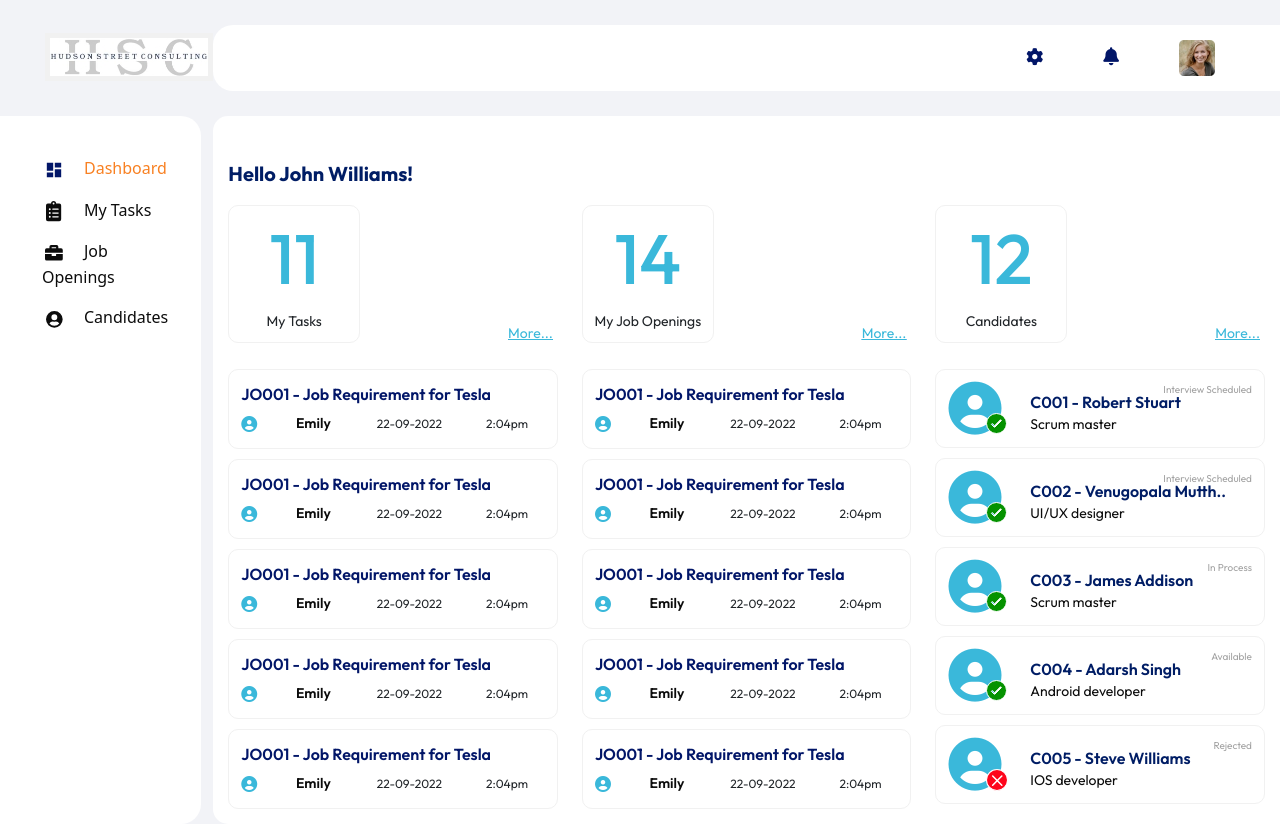
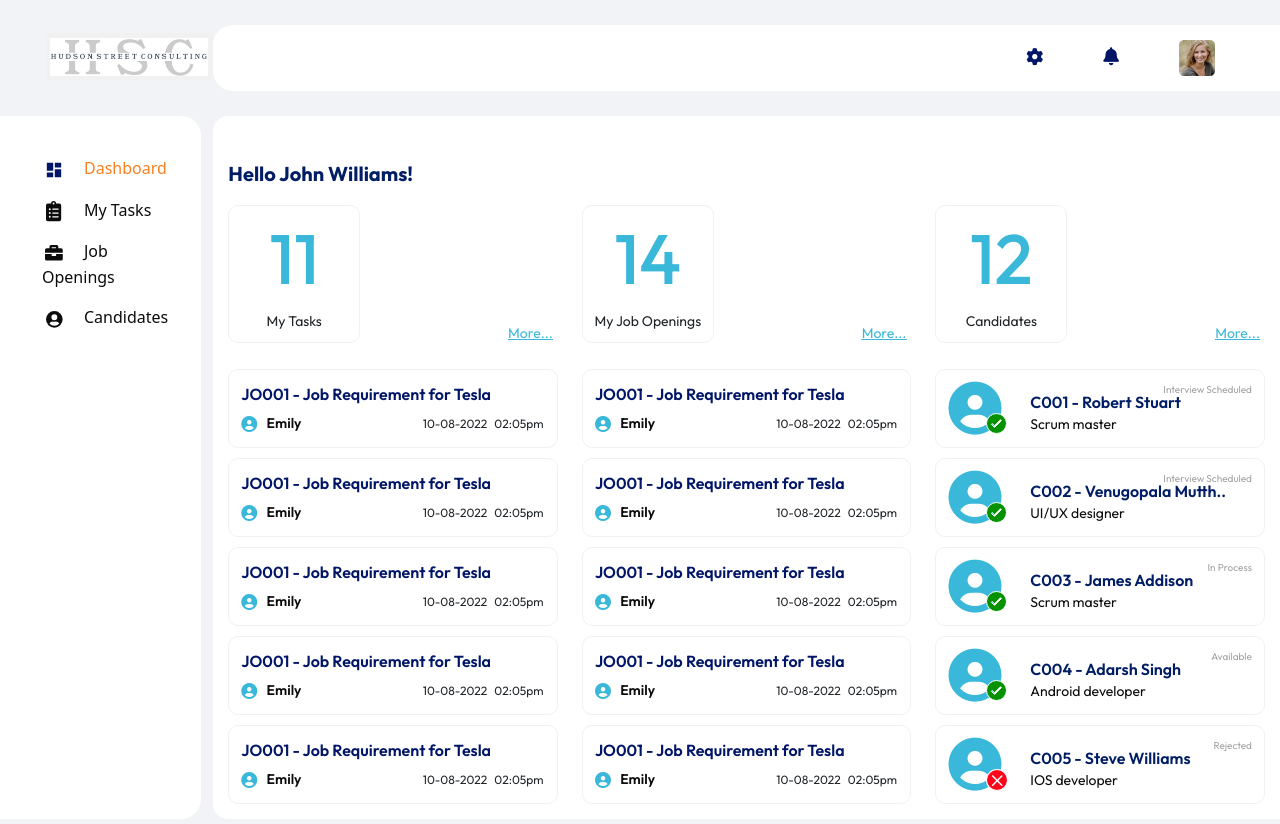
Before and after one commit to praneethbussa/ariumsoft-hsc, a React (Create React App) app: page / in a window 1280 px wide. Built offline with nearby package versions, Linux system fonts and the light colour scheme.

Commit message:
modifications

```diff
--- a/src/Components/RecruiterDashboard.js
+++ b/src/Components/RecruiterDashboard.js
@@ -74,54 +74,54 @@ const RecruitDashboard = () => {
 
   <div className="task">
     <div className="jobid">JO001 - Job Requirement for Tesla</div>
-    <Row>
-      <Col md={2}><i className="fa-solid fa-circle-user" id="user-icon"></i></Col>
-      <Col md={3}><div className="assignee-name">Emily</div></Col>
-      <Col md={4}><div className="date">22-09-2022</div></Col>
-      <Col md={2}><div className="time">2:04pm</div></Col>
-    </Row>
+      <div className='d-flex flex-row'>
+        <div className='col-md-1 client'><i className="fa-solid fa-circle-user" id="user-icon" /></div>
+        <div className="col assignee-name">Emily</div>
+        <div className='date mx-2 col-md-auto'>10-08-2022</div>
+        <div className='time col-md-2'>02:05pm</div>
+      </div>
   </div>
 
   <div className="task">
     <div className="jobid">JO001 - Job Requirement for Tesla</div>
-    <Row>
-      <Col md={2}><i className="fa-solid fa-circle-user" id="user-icon"></i></Col>
-      <Col md={3}><div className="assignee-name">Emily</div></Col>
-      <Col md={4}><div className="date">22-09-2022</div></Col>
-      <Col md={2}><div className="time">2:04pm</div></Col>
-    </Row>
+      <div className='d-flex flex-row'>
+        <div className='col-md-1 client'><i className="fa-solid fa-circle-user" id="user-icon" /></div>
+        <div className="col assignee-name">Emily</div>
+        <div className='date mx-2 col-md-auto'>10-08-2022</div>
+        <div className='time col-md-2'>02:05pm</div>
+      </div>
   </div>
 
 
   <div className="task">
     <div className="jobid">JO001 - Job Requirement for Tesla</div>
-    <Row>
-      <Col md={2}><i className="fa-solid fa-circle-user" id="user-icon"></i></Col>
-      <Col md={3}><div className="assignee-name">Emily</div></Col>
-      <Col md={4}><div className="date">22-09-2022</div></Col>
-      <Col md={2}><div className="time">2:04pm</div></Col>
-    </Row>
+      <div className='d-flex flex-row'>
+        <div className='col-md-1 client'><i className="fa-solid fa-circle-user" id="user-icon" /></div>
+        <div className="col assignee-name">Emily</div>
+        <div className='date mx-2 col-md-auto'>10-08-2022</div>
+        <div className='time col-md-2'>02:05pm</div>
+      </div>
   </div>
 
 
   <div className="task">
     <div className="jobid">JO001 - Job Requirement for Tesla</div>
-    <Row>
-      <Col md={2}><i className="fa-solid fa-circle-user" id="user-icon"></i></Col>
-      <Col md={3}><div className="assignee-name">Emily</div></Col>
-      <Col md={4}><div className="date">22-09-2022</div></Col>
-      <Col md={2}><div className="time">2:04pm</div></Col>
-    </Row>
+      <div className='d-flex flex-row'>
+        <div className='col-md-1 client'><i className="fa-solid fa-circle-user" id="user-icon" /></div>
+        <div className="col assignee-name">Emily</div>
+        <div className='date mx-2 col-md-auto'>10-08-2022</div>
+        <div className='time col-md-2'>02:05pm</div>
+      </div>
   </div>
 
   <div className="task">
     <div className="jobid">JO001 - Job Requirement for Tesla</div>
-    <Row>
-      <Col md={2}><i className="fa-solid fa-circle-user" id="user-icon"></i></Col>
-      <Col md={3}><div className="assignee-name">Emily</div></Col>
-      <Col md={4}><div className="date">22-09-2022</div></Col>
-      <Col md={2}><div className="time">2:04pm</div></Col>
-    </Row>
+      <div className='d-flex flex-row'>
+        <div className='col-md-1 client'><i className="fa-solid fa-circle-user" id="user-icon" /></div>
+        <div className="col assignee-name">Emily</div>
+        <div className='date mx-2 col-md-auto'>10-08-2022</div>
+        <div className='time col-md-2'>02:05pm</div>
+      </div>
   </div>
       </Col>
 
@@ -130,53 +130,53 @@ const RecruitDashboard = () => {
 
   <div className="Job">
     <div className="jobid">JO001 - Job Requirement for Tesla</div>
-    <Row>
-      <Col md={2}><i className="fa-solid fa-circle-user" id="user-icon"></i></Col>
-      <Col md={3}><div className="assignee-name">Emily</div></Col>
-      <Col md={4}><div className="date">22-09-2022</div></Col>
-      <Col md={2}><div className="time">2:04pm</div></Col>
-    </Row>
+      <div className='d-flex flex-row'>
+        <div className='col-md-1 client'><i className="fa-solid fa-circle-user" id="user-icon" /></div>
+        <div className="col assignee-name">Emily</div>
+        <div className='date mx-2 col-md-auto'>10-08-2022</div>
+        <div className='time col-md-2'>02:05pm</div>
+      </div>
   </div>
 
 
   <div className="Job">
     <div className="jobid">JO001 - Job Requirement for Tesla</div>
-    <Row>
-      <Col md={2}><i className="fa-solid fa-circle-user" id="user-icon"></i></Col>
-      <Col md={3}><div className="assignee-name">Emily</div></Col>
-      <Col md={4}><div className="date">22-09-2022</div></Col>
-      <Col md={2}><div className="time">2:04pm</div></Col>
-    </Row>
+      <div className='d-flex flex-row'>
+        <div className='col-md-1 client'><i className="fa-solid fa-circle-user" id="user-icon" /></div>
+        <div className="col assignee-name">Emily</div>
+        <div className='date mx-2 col-md-auto'>10-08-2022</div>
+        <div className='time col-md-2'>02:05pm</div>
+      </div>
   </div>
 
   <div className="Job">
     <div className="jobid">JO001 - Job Requirement for Tesla</div>
-    <Row>
-      <Col md={2}><i className="fa-solid fa-circle-user" id="user-icon"></i></Col>
-      <Col md={3}><div className="assignee-name">Emily</div></Col>
-      <Col md={4}><div className="date">22-09-2022</div></Col>
-      <Col md={2}><div className="time">2:04pm</div></Col>
-    </Row>
+      <div className='d-flex flex-row'>
+        <div className='col-md-1 client'><i className="fa-solid fa-circle-user" id="user-icon" /></div>
+        <div className="col assignee-name">Emily</div>
+        <div className='date mx-2 col-md-auto'>10-08-2022</div>
+        <div className='time col-md-2'>02:05pm</div>
+      </div>
   </div>
 
   <div className="Job">
     <div className="jobid">JO001 - Job Requirement for Tesla</div>
-    <Row>
-      <Col md={2}><i className="fa-solid fa-circle-user" id="user-icon"></i></Col>
-      <Col md={3}><div className="assignee-name">Emily</div></Col>
-      <Col md={4}><div className="date">22-09-2022</div></Col>
-      <Col md={2}><div className="time">2:04pm</div></Col>
-    </Row>
+      <div className='d-flex flex-row'>
+        <div className='col-md-1 client'><i className="fa-solid fa-circle-user" id="user-icon" /></div>
+        <div className="col assignee-name">Emily</div>
+        <div className='date mx-2 col-md-auto'>10-08-2022</div>
+        <div className='time col-md-2'>02:05pm</div>
+      </div>
   </div>
 
   <div className="Job">
     <div className="jobid">JO001 - Job Requirement for Tesla</div>
-    <Row>
-      <Col md={2}><i className="fa-solid fa-circle-user" id="user-icon"></i></Col>
-      <Col md={3}><div className="assignee-name">Emily</div></Col>
-      <Col md={4}><div className="date">22-09-2022</div></Col>
-      <Col md={2}><div className="time">2:04pm</div></Col>
-    </Row>
+      <div className='d-flex flex-row'>
+        <div className='col-md-1 client'><i className="fa-solid fa-circle-user" id="user-icon" /></div>
+        <div className="col assignee-name">Emily</div>
+        <div className='date mx-2 col-md-auto'>10-08-2022</div>
+        <div className='time col-md-2'>02:05pm</div>
+      </div>
   </div>
       </Col>
 
@@ -184,10 +184,10 @@ const RecruitDashboard = () => {
       <Col md={4}>
   <div className="Candidate">
     <Row>
-               {/* <div className="col-12 candid-status">Interview Scheduled</div> */}
       <Col md={3}>
           <span className="icon1"><i className="fa-solid fa-circle-user" id="candidate-icon"></i>
-          <img src={GreenTick} className="tick-img" alt="..." /></span></Col>
+          <img src={GreenTick} className="tick-img" alt="..." /></span>
+      </Col>
       <Col md={9}>
           <div className="candid-status">Interview Scheduled</div>
           <div className="candidateId1">C001 - Robert Stuart</div>
@@ -201,7 +201,8 @@ const RecruitDashboard = () => {
     <Row>
       <Col md={3}>
           <span className="icon1"><i className="fa-solid fa-circle-user" id="candidate-icon"></i>
-          <img src={GreenTick} className="tick-img" alt="..." /></span></Col>
+          <img src={GreenTick} className="tick-img" alt="..." /></span>
+      </Col>
       <Col md={9}>
           <div className="candid-status">Interview Scheduled</div>
           <div className="candidateId1">C002 - Venugopala Mutth..</div>
@@ -214,7 +215,8 @@ const RecruitDashboard = () => {
     <Row>
       <Col md={3}>
           <span className="icon1"><i className="fa-solid fa-circle-user" id="candidate-icon"></i>
-          <img src={GreenTick} className="tick-img" alt="..." /></span></Col>
+          <img src={GreenTick} className="tick-img" alt="..." /></span>
+      </Col>
       <Col md={9}>
           <div className="candid-status">In Process</div>
           <div className="candidateId1">C003 - James Addison</div>
@@ -227,7 +229,8 @@ const RecruitDashboard = () => {
     <Row>
       <Col md={3}>
           <span className="icon1"><i className="fa-solid fa-circle-user" id="candidate-icon"></i>
-          <img src={GreenTick} className="tick-img" alt="..." /></span></Col>
+          <img src={GreenTick} className="tick-img" alt="..." /></span>
+      </Col>
       <Col md={9}>
           <div className="candid-status">Available</div>
           <div className="candidateId1">C004 - Adarsh Singh</div>
@@ -240,7 +243,8 @@ const RecruitDashboard = () => {
     <Row>
       <Col md={3}>
           <span className="icon1"><i className="fa-solid fa-circle-user" id="candidate-icon"></i>
-          <img src={RedCross} className="tick-img" alt="..." /></span></Col>
+          <img src={RedCross} className="tick-img" alt="..." /></span>
+      </Col>
       <Col md={9}>
           <div className="candid-status">Rejected</div>
           <div className="candidateId1">C005 - Steve Williams</div>
--- a/src/assets/CandidateInfo.css
+++ b/src/assets/CandidateInfo.css
@@ -106,20 +106,11 @@
     font-size: 16px;
     font-family: 'outfit';
     font-weight: 400;
-    border-color: #021668;
-    background-color: white;
-    color: #021668;
+    background-color: #021668;
+    color: white;
     border-radius: 10px;
     float: right;
     margin-top: 80px;
     padding: 10px;
     width: 40%;
 }
-.saving-button:hover{
-    background-color: #021668;
-    color: #fff;
-}
-.cancel-btn:hover{
-    background-color: #021668;
-    color: #fff;
-}
--- a/src/assets/Candidates.css
+++ b/src/assets/Candidates.css
@@ -2,7 +2,7 @@
     background-color: white;
     border: transparent;
     border-radius: 15px 0px 0px 15px;
-    padding: 25px !important;
+    padding: 25px 40px 25px 25px !important;
 }
 
 .candidate-text{
@@ -13,25 +13,25 @@ color: #001D65;
 }
 
 .add-button{
-    padding: 12px;
+    padding: 15px;
     font-size: 16px;
     font-family: 'Outfit';
     font-weight: 600;
     background-color: #001D65;
     color: white;
     border-radius: 10px;
-    width: 90%;
+    width: 45%;
     border: transparent;
+    float: right;
 }
 
 .search-bar{
     position: relative;
     margin-top: 30px;
-    width: 94%;
 }
 .search-bar input{
     height: 60px;
-     text-indent: 25px;
+    text-indent: 30px;
     border: 1px solid #F1F1F1;
     border-radius: 20px ;
 }
```
Also changed, not shown: src/Components/Candidates.js (+15 -9 lines), src/assets/RecruiterDashboard.css (+0 -15 lines). Lines whose indentation alone changed are shown as unchanged.
